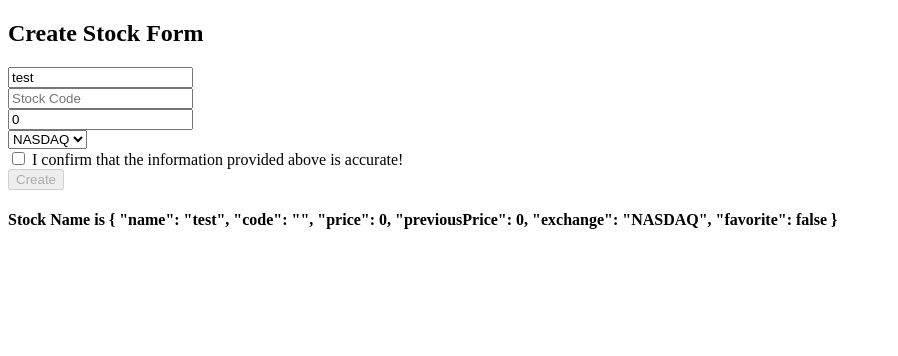
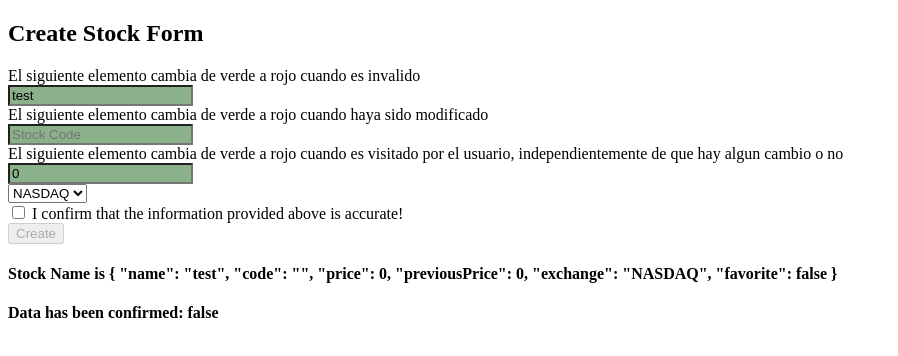
Before and after one commit to cristianmarquezp/Capacitaciones-Angular, an Angular app in the folder template-driven-forms/: page / in a window 1280 px wide. Shown: the top 356 px of the page, without its empty margins (0-898 px from the left). Built offline with nearby package versions, Linux system fonts and the light colour scheme.

Commit message:
Control State añadido

```diff
--- a/template-driven-forms/src/app/stock/create-stock/create-stock.component.css
+++ b/template-driven-forms/src/app/stock/create-stock/create-stock.component.css
@@ -0,0 +1,10 @@
+.stock-name .ng-valid,
+.stock-code .ng-pristine,
+.stock-price .ng-untouched {
+background-color: rgb(138, 177, 138);
+}
+.stock-name .ng-invalid,
+.stock-code .ng-dirty,
+.stock-price .ng-touched {
+background-color: pink;
+}
--- a/template-driven-forms/src/app/stock/create-stock/create-stock.component.html
+++ b/template-driven-forms/src/app/stock/create-stock/create-stock.component.html
@@ -1,13 +1,22 @@
 <h2>Create Stock Form</h2>
 <div class="form-group">
     <form (ngSubmit)="createStock()">
+        <div>
+            El siguiente elemento cambia de verde a rojo cuando es invalido
+        </div>
         <div class="stock-name">
-            <input type="text" placeholder="Stock Name" name="stockName" [(ngModel)]="stock.name">
+            <input type="text" placeholder="Stock Name" required name="stockName" [(ngModel)]="stock.name">
+        </div>
+        <div>
+            El siguiente elemento cambia de verde a rojo cuando haya sido modificado
         </div>
         <div class="stock-code">
             <input type="text" placeholder="Stock Code" name="stockCode" [(ngModel)]="stock.code">
         </div>
-        <div class="stock-code">
+        <div>
+            El siguiente elemento cambia de verde a rojo cuando es visitado por el usuario, independientemente de que hay algun cambio o no
+        </div>
+        <div class="stock-price">
             <input type="number" placeholder="Stock Price" name="stockPrice" [ngModel]="stock.price"
                 (ngModelChange)="setStockPrice($event)">
         </div>
@@ -16,7 +25,7 @@
                 <option value="NYSE">NYSE</option>
                 <option value="NASDAQ">NASDAQ</option>
                 <option value="OTHER">OTHER</option>
-            </select>
+                </select>
         </div>
         <div class="stock-confirm">
             <input type="checkbox" name="stockConfirm" [(ngModel)]="confirmed">
@@ -26,3 +35,4 @@
     </form>
 </div>
 <h4>Stock Name is {{stock | json}}</h4>
+<h4>Data has been confirmed: {{confirmed}}</h4>
```
